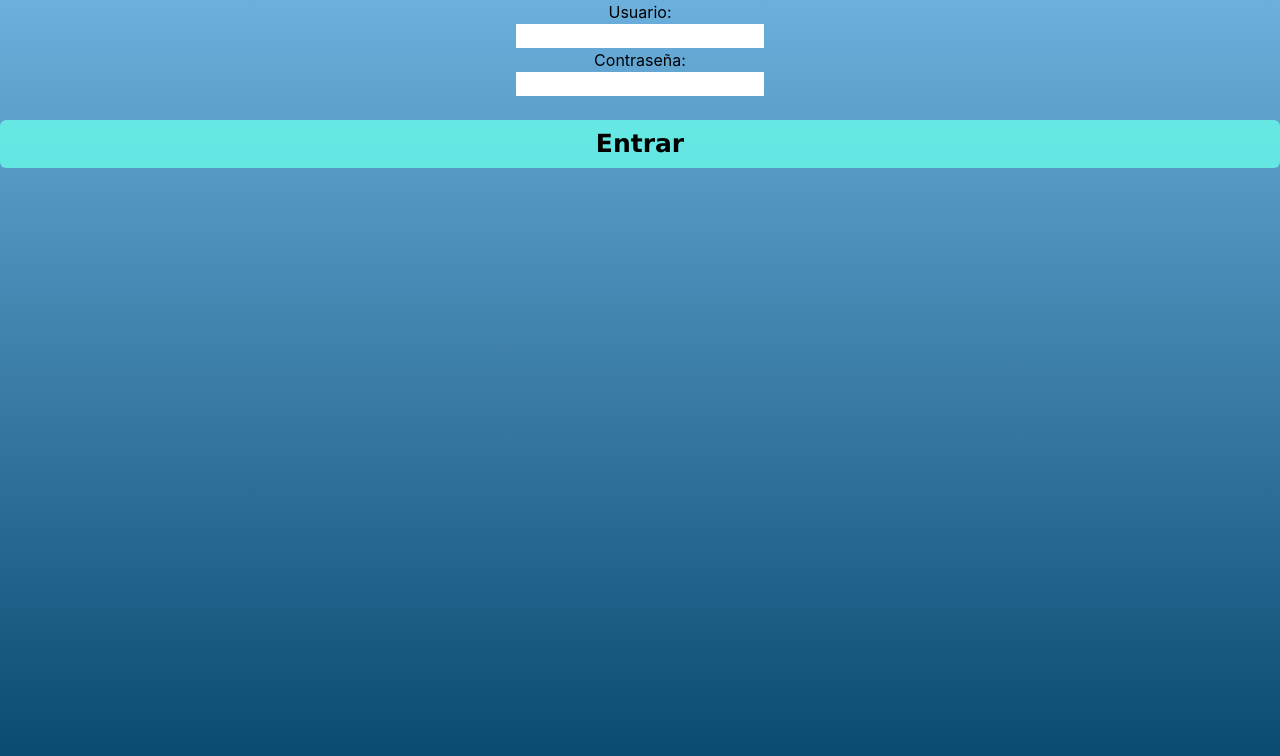
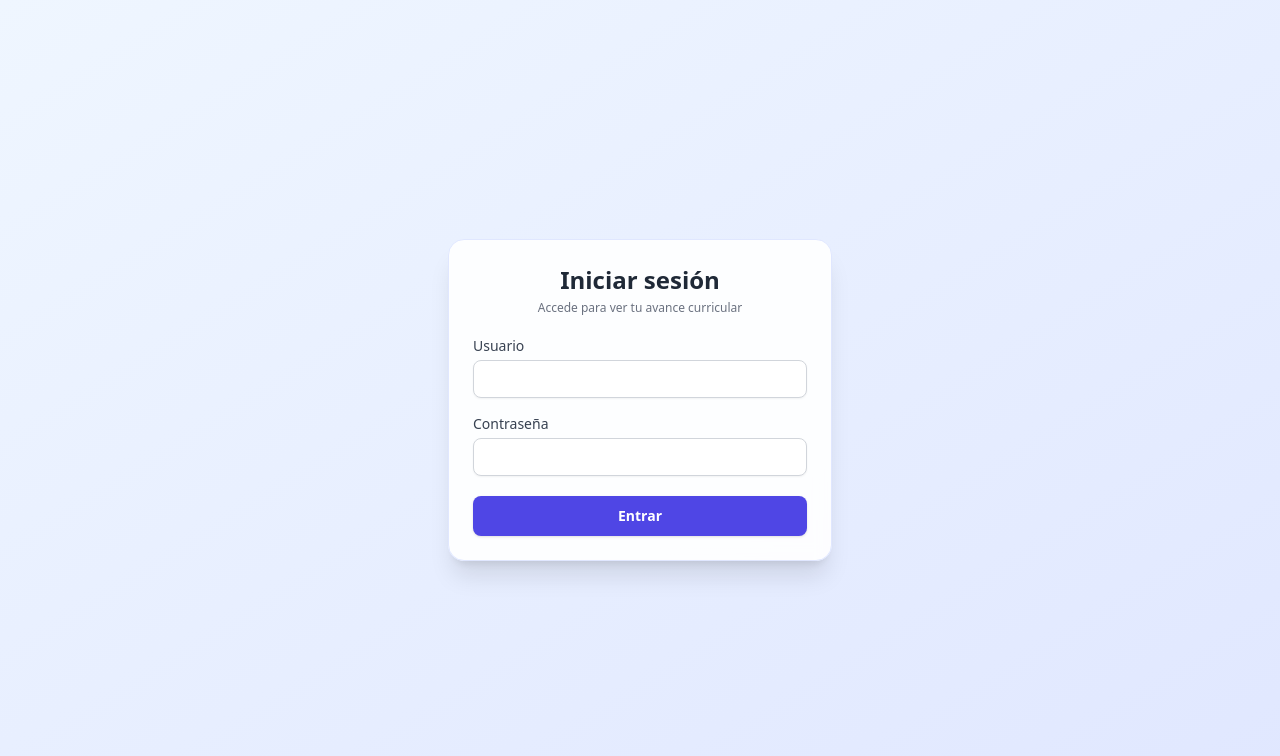
Before and after one commit to Garcia-IGC/royect.s, a React (Create React App) app in the folder frontend/: page / in a window 1280 px wide. Shown: the top 756 px of the page. Built offline with nearby package versions, Linux system fonts and the light colour scheme.

Commit message:
cambio de front login DENUEVO

```diff
--- a/frontend/src/LoginPage.tsx
+++ b/frontend/src/LoginPage.tsx
@@ -39,24 +39,45 @@ const LoginPage: React.FC<LoginPageProps> = ({ onLogin }) => {
   };
 
   return (
-    <form onSubmit={handleSubmit}>
-      <div className='contenedor'>
-      <label htmlFor="username">Usuario:  </label>
-      <input id="username" value={username} onChange={e => setUsername(e.target.value)} />
-      </div>
+    <div className="min-h-screen font-sans bg-gradient-to-br from-blue-50 to-indigo-100 flex items-center justify-center p-4">
+      <form
+        onSubmit={handleSubmit}
+        className="w-full max-w-sm bg-white/90 backdrop-blur rounded-2xl shadow-xl border border-indigo-100 p-6"
+      >
+        <h1 className="text-2xl font-bold text-gray-800 text-center">Iniciar sesión</h1>
+        <p className="text-xs text-gray-500 text-center mt-1">Accede para ver tu avance curricular</p>
 
-      <div className='contenedor'>
-      <label htmlFor="password">Contraseña:  </label>
-      <input id="password" type="password" value={password} onChange={e => setPassword(e.target.value)} />
-      </div>
+        <div className="mt-5">
+          <label htmlFor="username" className="block text-sm font-medium text-gray-700">Usuario</label>
+          <input
+            id="username"
+            value={username}
+            onChange={e => setUsername(e.target.value)}
+            className="mt-1 w-full rounded-lg border border-gray-300 bg-white px-3 py-2 text-sm shadow-sm focus:border-indigo-500 focus:ring-indigo-500"
+          />
+        </div>
 
-      {error && <div style={{ color: 'red', marginTop: '10px' }}>{error}</div>}
+        <div className="mt-4">
+          <label htmlFor="password" className="block text-sm font-medium text-gray-700">Contraseña</label>
+          <input
+            id="password"
+            type="password"
+            value={password}
+            onChange={e => setPassword(e.target.value)}
+            className="mt-1 w-full rounded-lg border border-gray-300 bg-white px-3 py-2 text-sm shadow-sm focus:border-indigo-500 focus:ring-indigo-500"
+          />
+        </div>
 
-      <div className='contenedor'>
-      <br/>
-      <button className= 'botonEntrar'type="submit">Entrar</button>
-      </div>
-    </form>
+        {error && <div className="mt-3 text-sm text-red-600 ">{error}</div>}
+
+        <button
+          className="mt-5 w-full rounded-lg bg-indigo-600 text-white text-sm font-semibold py-2.5 shadow hover:bg-indigo-700 focus:outline-none focus:ring-2 focus:ring-indigo-500 focus:ring-offset-2"
+          type="submit"
+        >
+          Entrar
+        </button>
+      </form>
+    </div>
   );
 
 
```
Also changed, not shown: 3 other files (tests, documents, lock files or other folders).
